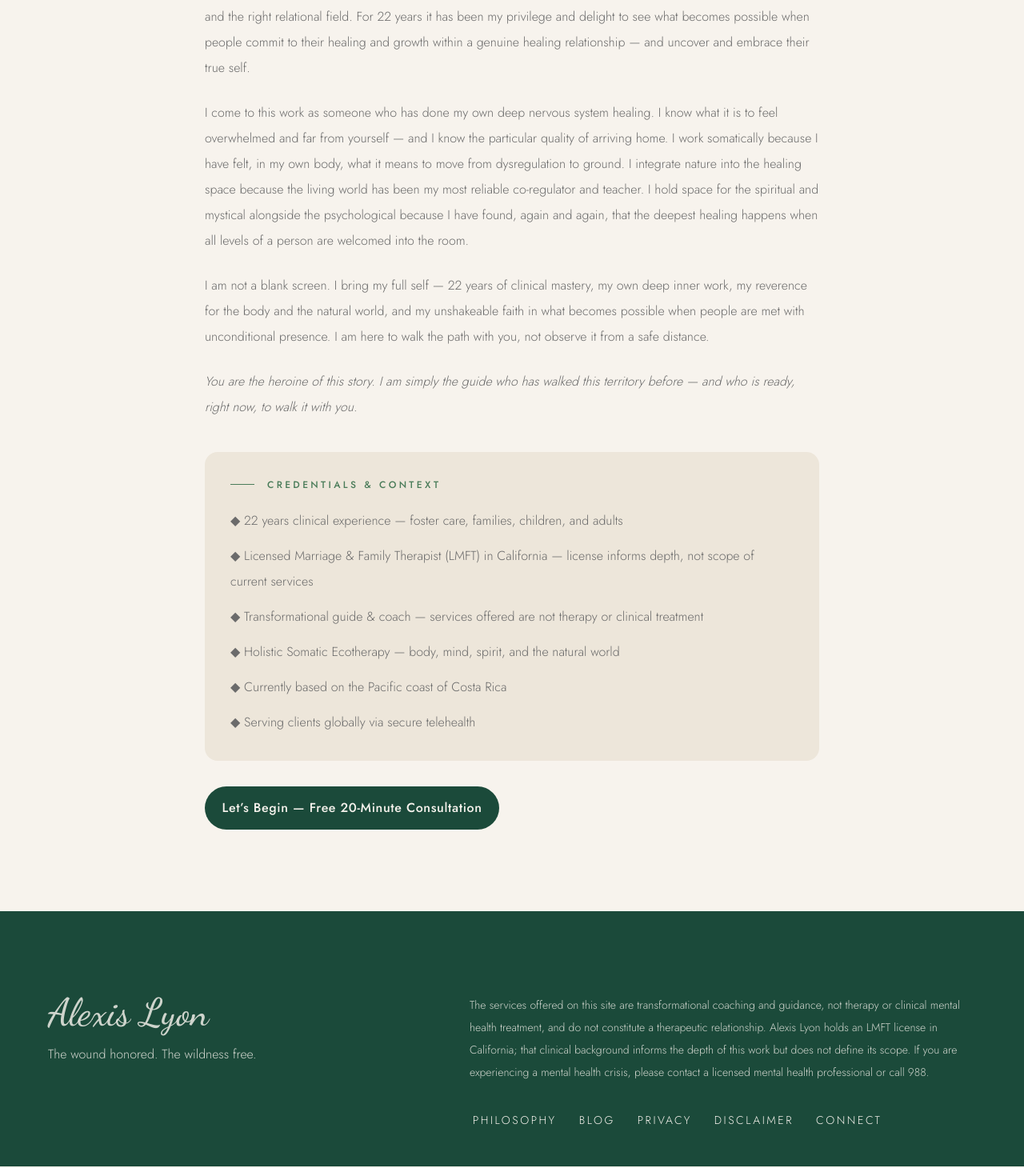
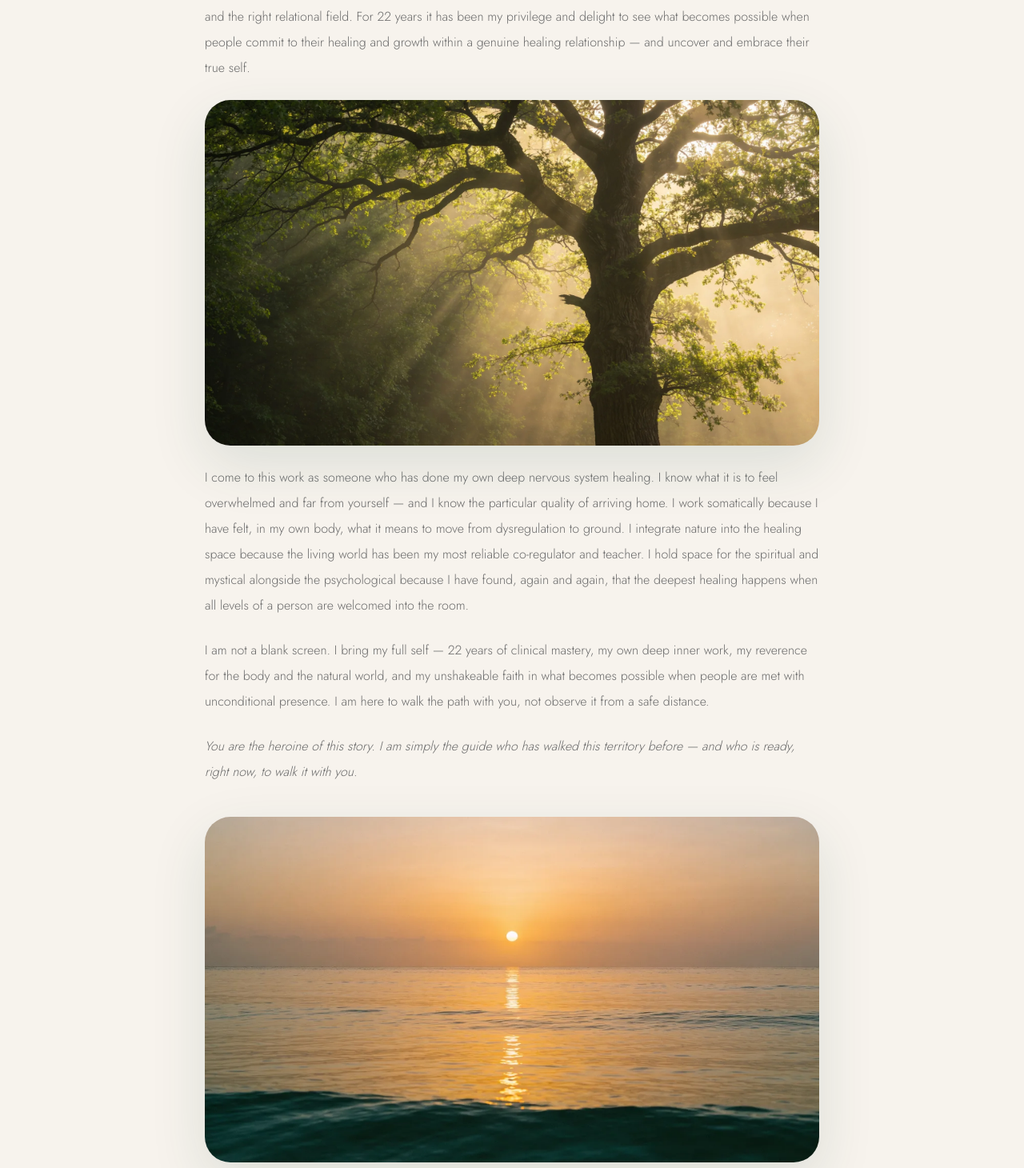
Before and after one commit to stephen-huskytail/alexislyon, a Next.js app: page /about in a window 1280 px wide. Shown: the part 1230-2690 px from the top of the page at 80% size. Built offline with nearby package versions, Linux system fonts and the light colour scheme.

Commit message:
Add nature imagery to About page while preserving Alexis portrait

```diff
--- a/app/about/page.tsx
+++ b/app/about/page.tsx
@@ -69,9 +69,28 @@ export default function About() {
               <p>For nearly two decades, I worked as a therapist with foster care youth and families — people whose nervous systems had been shaped by profound rupture, and who were finding their way back to themselves against significant odds. Those years taught me something I have never forgotten: the innate resilience and courage that is available within all of us when we are met with unconditional acceptance, kindness, curiosity, and respect.</p>
               <p>Those youth were my greatest teachers. They showed me, over and over, what becomes possible when a person is genuinely met — not managed, not fixed, not assessed, but truly met. I carry that lesson into every session I hold.</p>
               <p>I have spent the last three years in private practice working with a range of children and adults, which has deepened my conviction that people of all ages and backgrounds can overcome their challenges when given the opportunity and the right relational field. For 22 years it has been my privilege and delight to see what becomes possible when people commit to their healing and growth within a genuine healing relationship — and uncover and embrace their true self.</p>
+              <div className="relative aspect-[16/9] overflow-hidden rounded-[2rem] shadow-soft">
+                <Image
+                  src="/images/nature-sunlit-forest.webp"
+                  alt="Morning sunlight filtering through the branches of a mature forest tree"
+                  fill
+                  className="object-cover"
+                  sizes="(max-width: 815px) calc(100vw - 3rem), 768px"
+                />
+              </div>
               <p>I come to this work as someone who has done my own deep nervous system healing. I know what it is to feel overwhelmed and far from yourself — and I know the particular quality of arriving home. I work somatically because I have felt, in my own body, what it means to move from dysregulation to ground. I integrate nature into the healing space because the living world has been my most reliable co-regulator and teacher. I hold space for the spiritual and mystical alongside the psychological because I have found, again and again, that the deepest healing happens when all levels of a person are welcomed into the room.</p>
               <p>I am not a blank screen. I bring my full self — 22 years of clinical mastery, my own deep inner work, my reverence for the body and the natural world, and my unshakeable faith in what becomes possible when people are met with unconditional presence. I am here to walk the path with you, not observe it from a safe distance.</p>
               <p className="italic">You are the heroine of this story. I am simply the guide who has walked this territory before — and who is ready, right now, to walk it with you.</p>
+            </div>
+
+            <div className="relative mt-10 aspect-[16/9] overflow-hidden rounded-[2rem] shadow-soft">
+              <Image
+                src="/images/nature-ocean-sunset.webp"
+                alt="Warm sunset reflected across a peaceful ocean"
+                fill
+                className="object-cover"
+                sizes="(max-width: 815px) calc(100vw - 3rem), 768px"
+              />
             </div>
 
             {/* Credentials */}
```
